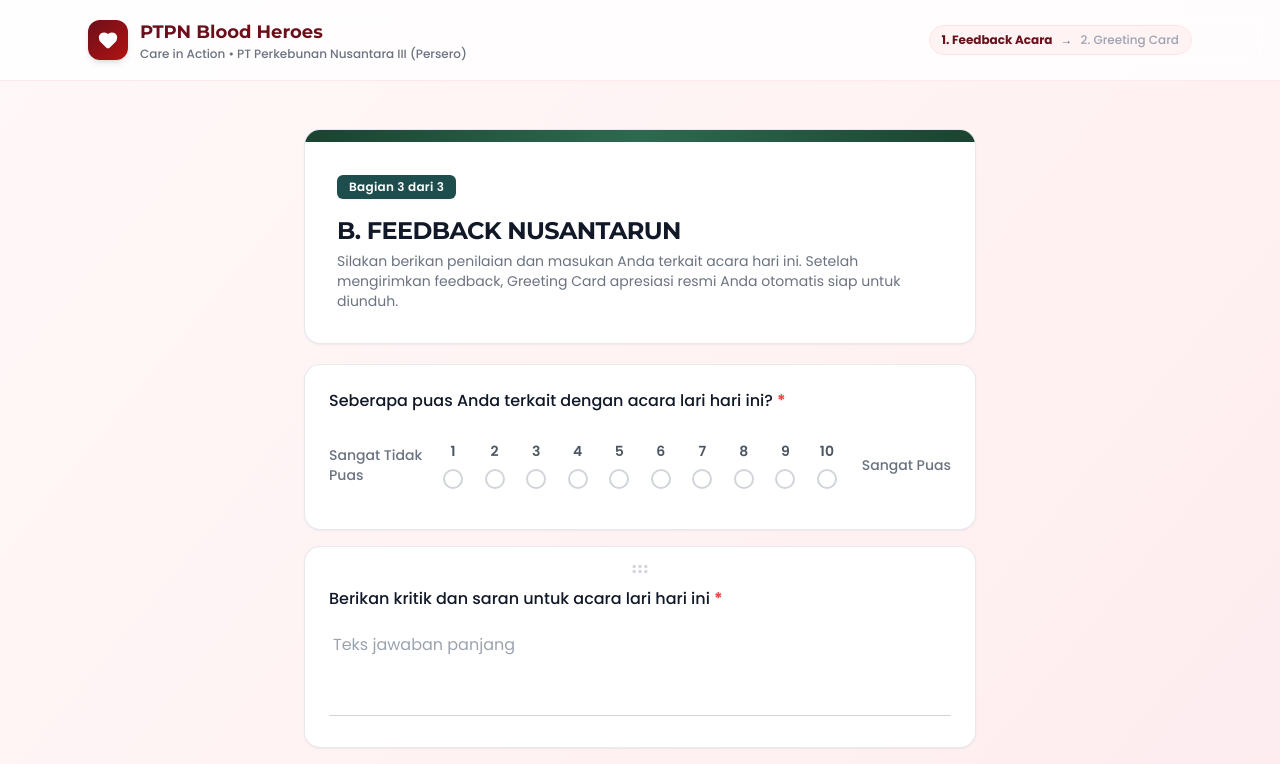
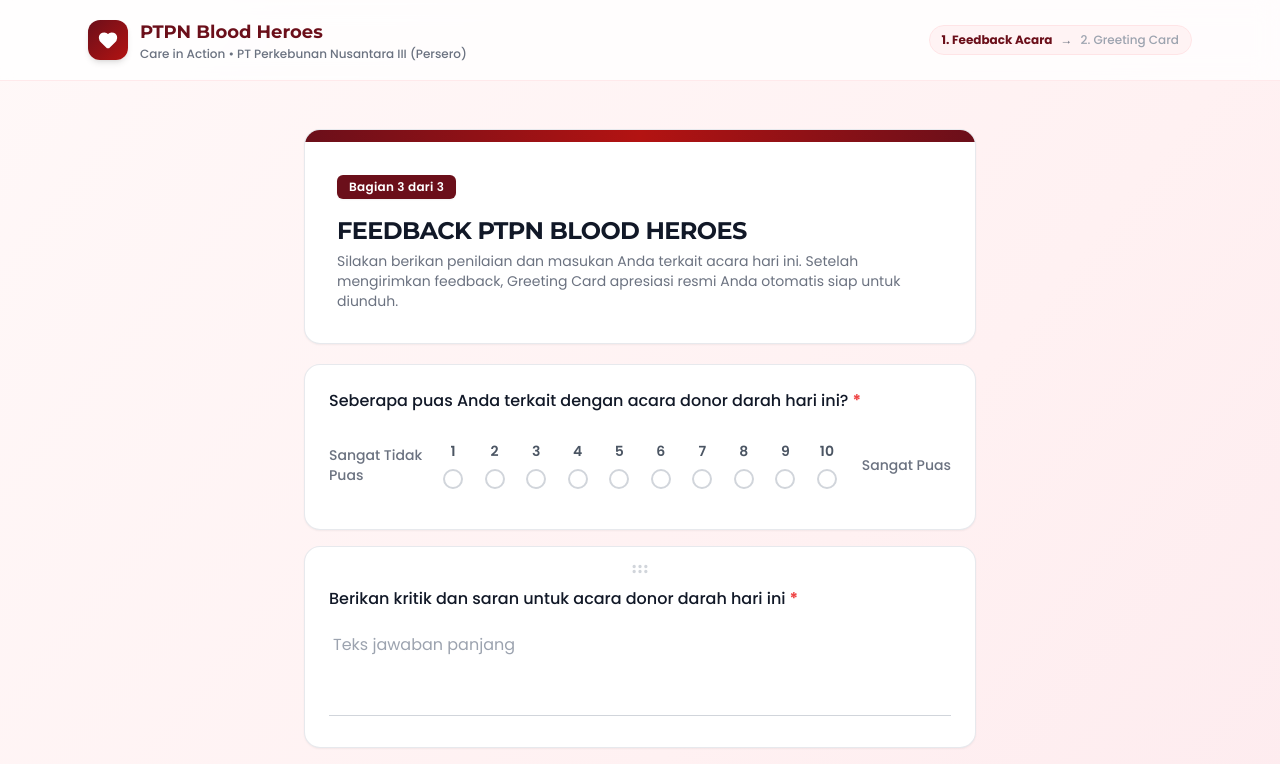
Before and after one commit to allyssasry/ptpn-blood-heroes-cards, a Next.js app: page / in a window 1280 px wide. Shown: the top 764 px of the page. Built offline with nearby package versions, Linux system fonts and the light colour scheme; no server answers; the database is empty.

Commit message:
style: update feedback form accent bar and badge to ptpn maroon

```diff
--- a/src/components/FeedbackForm.tsx
+++ b/src/components/FeedbackForm.tsx
@@ -94,18 +94,18 @@ export const FeedbackForm: React.FC<FeedbackFormProps> = ({
 
       {/* CARD 1: HEADER FORM (Google Form Style dengan Top Accent) */}
       <div className="bg-white rounded-2xl shadow-sm border border-gray-200/90 overflow-hidden relative">
-        {/* Accent Bar Atas Khas Form */}
-        <div className="h-3 w-full bg-gradient-to-r from-[#1b4332] via-[#2d6a4f] to-[#1b4332]" />
+        {/* Accent Bar Atas Khas Form Berwarna Maroon PTPN */}
+        <div className="h-3 w-full bg-gradient-to-r from-ptpn-maroon via-ptpn-blood to-ptpn-maroon" />
 
         <div className="p-6 sm:p-8 space-y-4">
-          {/* Badge Bagian (persis screenshot) */}
-          <div className="inline-flex items-center gap-1.5 px-3 py-1 rounded-md bg-[#1e4d4d] text-white text-xs font-semibold tracking-wide shadow-sm">
+          {/* Badge Bagian Berwarna Maroon PTPN */}
+          <div className="inline-flex items-center gap-1.5 px-3 py-1 rounded-md bg-ptpn-maroon text-white text-xs font-semibold tracking-wide shadow-sm">
             <span>Bagian 3 dari 3</span>
           </div>
 
           <div>
             <h1 className="text-xl sm:text-2xl font-montserrat font-bold text-gray-900 tracking-tight">
-              B. FEEDBACK NUSANTARUN
+              FEEDBACK PTPN BLOOD HEROES
             </h1>
             <p className="text-xs sm:text-sm text-gray-500 mt-1">
               Silakan berikan penilaian dan masukan Anda terkait acara hari ini. Setelah mengirimkan feedback, Greeting Card apresiasi resmi Anda otomatis siap untuk diunduh.
@@ -119,15 +119,14 @@ export const FeedbackForm: React.FC<FeedbackFormProps> = ({
         {/* CARD 2: PERTANYAAN 1 - SKALA KEPUASAN (1 - 10) */}
         <div
           id="question-rating"
-          className={`bg-white rounded-2xl shadow-sm border p-6 transition-all ${
-            !rating && errorMessage?.includes("skala kepuasan")
+          className={`bg-white rounded-2xl shadow-sm border p-6 transition-all ${!rating && errorMessage?.includes("skala kepuasan")
             ? "border-red-400 ring-2 ring-red-100"
             : "border-gray-200/90 hover:border-gray-300"
             }`}
         >
           <div className="space-y-4">
             <label className="block text-sm sm:text-base font-medium text-gray-900 leading-snug">
-              Seberapa puas Anda terkait dengan acara lari hari ini?
+              Seberapa puas Anda terkait dengan acara donor darah hari ini?
               <span className="text-red-500 font-bold ml-1">*</span>
             </label>
 
@@ -152,15 +151,13 @@ export const FeedbackForm: React.FC<FeedbackFormProps> = ({
                           }}
                         >
                           <span
-                            className={`text-xs sm:text-sm font-semibold transition-colors ${
-                              isSelected ? "text-ptpn-maroon scale-110" : "text-gray-600 group-hover:text-gray-900"
+                            className={`text-xs sm:text-sm font-semibold transition-colors ${isSelected ? "text-ptpn-maroon scale-110" : "text-gray-600 group-hover:text-gray-900"
                               }`}
                           >
                             {num}
                           </span>
                           <div
-                            className={`w-5 h-5 rounded-full border-2 flex items-center justify-center transition-all ${
-                              isSelected
+                            className={`w-5 h-5 rounded-full border-2 flex items-center justify-center transition-all ${isSelected
                               ? "border-ptpn-maroon bg-ptpn-maroon/10"
                               : "border-gray-300 group-hover:border-gray-400 bg-white"
                               }`}
@@ -205,8 +202,7 @@ export const FeedbackForm: React.FC<FeedbackFormProps> = ({
         {/* CARD 3: PERTANYAAN 2 - KRITIK & SARAN */}
         <div
           id="question-critique"
-          className={`bg-white rounded-2xl shadow-sm border p-6 transition-all relative ${
-            !critique.trim() && errorMessage?.includes("kritik dan saran")
+          className={`bg-white rounded-2xl shadow-sm border p-6 transition-all relative ${!critique.trim() && errorMessage?.includes("kritik dan saran")
             ? "border-red-400 ring-2 ring-red-100"
             : "border-gray-200/90 hover:border-gray-300"
             }`}
@@ -221,7 +217,7 @@ export const FeedbackForm: React.FC<FeedbackFormProps> = ({
               htmlFor="critiqueInput"
               className="block text-sm sm:text-base font-medium text-gray-900 leading-snug"
             >
-              Berikan kritik dan saran untuk acara lari hari ini
+              Berikan kritik dan saran untuk acara donor darah hari ini
               <span className="text-red-500 font-bold ml-1">*</span>
             </label>
 
```
Also changed, not shown: src/app/api/feedback/route.ts (line endings or trailing spaces), 1 other file (tests, documents, lock files or other folders). Lines whose indentation alone changed are shown as unchanged.
